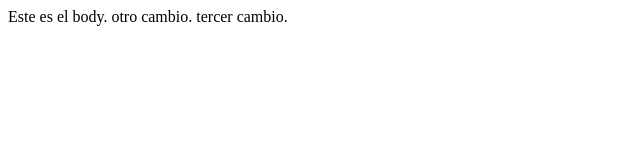
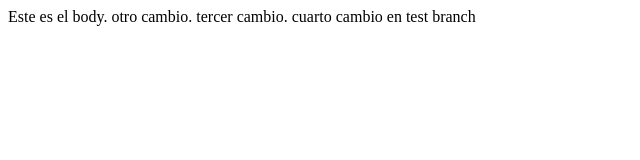
Before and after one commit to fex09/PruebaGIt, a plain HTML site: page index.html in a window 1280 px wide. Shown: the whole page, without its empty margins (0-640 px from the left). Drawn offline with Linux system fonts and the light colour scheme.

Commit message:
haciendo commit en otro branch

```diff
--- a/index.html
+++ b/index.html
@@ -10,5 +10,6 @@
     Este es el body.
     otro cambio.
     tercer cambio.
+    cuarto cambio en test branch
 </body>
 </html>
```
Also changed, not shown: 1 other file.
